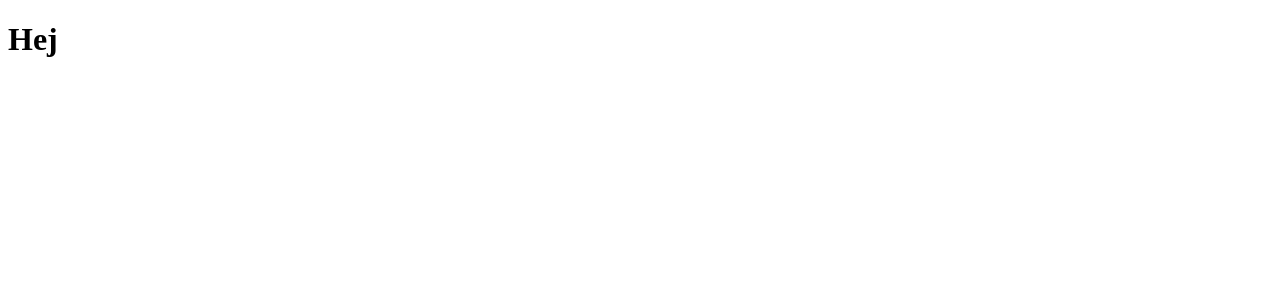
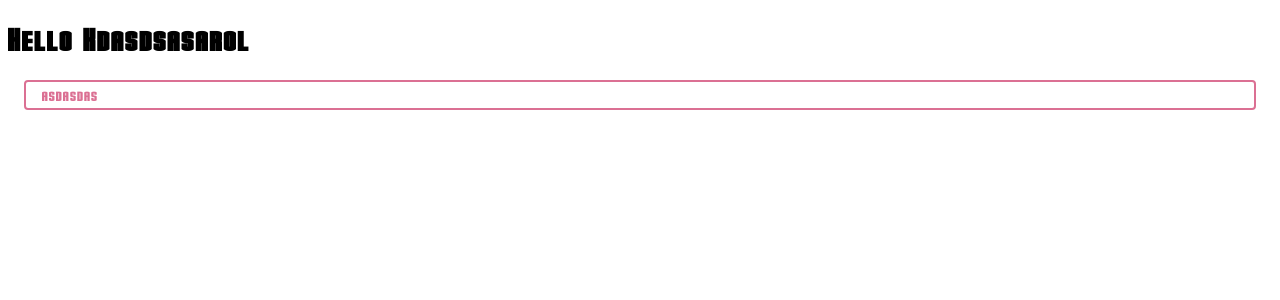
Before and after one commit to karolszym22/J.A.R.V.I.S-user-assistant-, a React (Create React App) app: page / in a window 1280 px wide. Shown: the top 300 px of the page. Built offline with nearby package versions, Linux system fonts and the light colour scheme.

Commit message:
New File:
-GlobalStyles.js

```diff
--- a/src/Components/Views/Root/root.js
+++ b/src/Components/Views/Root/root.js
@@ -1,6 +1,13 @@
 import React from 'react'
+import Circle from '../../Atoms/Circles/circle2';
+import GlobalStyle  from '../../../Theme/GlobalStyles';
+const Root = () =>
+(
+    <div>
+        <GlobalStyle/>
+        <h1>Hello Kdasdsasarol</h1>
+        <Circle>asdasdas</Circle>
+    </div>
+)
 
-
-const App = () => <h1>Hej</h1>
-
-export default App;
+export default Root;
--- /dev/null
+++ b/src/Theme/GlobalStyles.js
@@ -0,0 +1,17 @@
+import styled from 'styled-components'
+import { createGlobalStyle } from 'styled-components'
+
+
+const GlobalStyle = createGlobalStyle`
+src: url('Avengers/Stark-6p31.ttf');
+*, *::before, *::after
+{
+    box-sizing: border-box;
+}
+body {
+    font-family: 'Avengers';
+}
+
+`;
+
+export default GlobalStyle;
```
